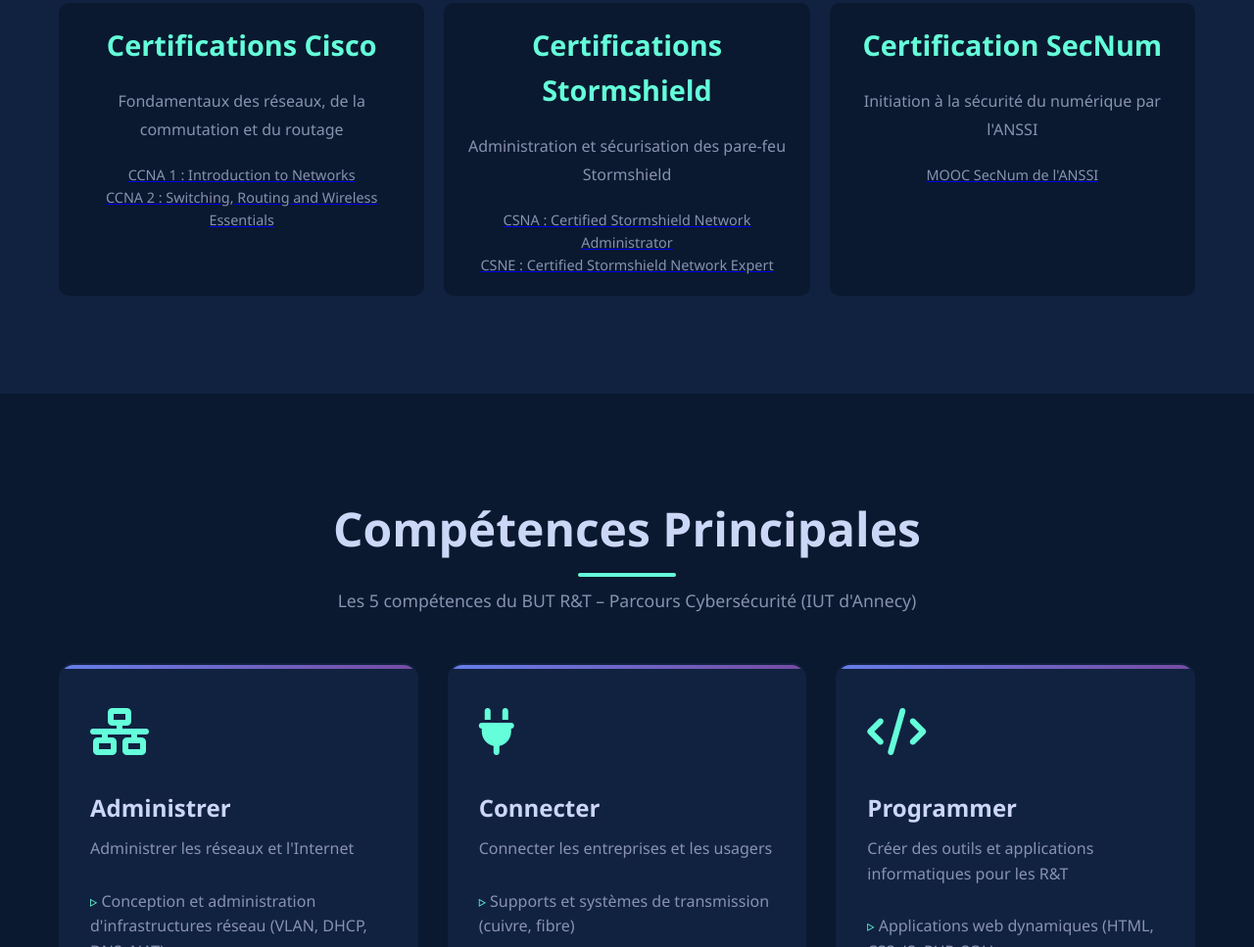
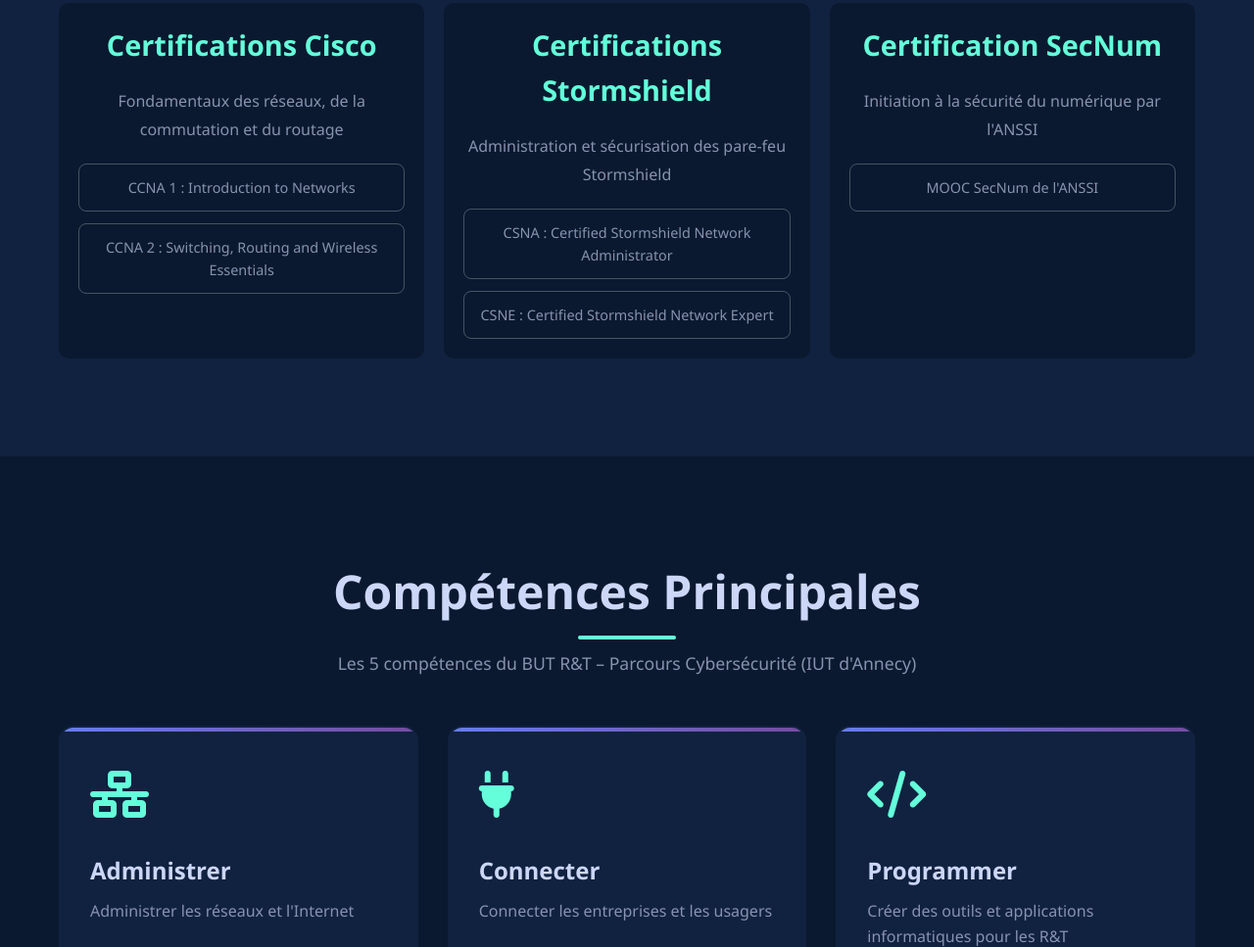
Before and after one commit to arthurfaure74/portfolio, a plain HTML site: page index.html in a window 1280 px wide. Shown: the part 1380-2347 px from the top of the page at 98% size. Drawn offline with Linux system fonts and the light colour scheme.

Commit message:
Add styles for certification categories and links

```diff
--- a/styles.css
+++ b/styles.css
@@ -874,3 +874,31 @@ body {
 [data-aos="flip-left"].aos-animate {
     transform: perspective(1000px) rotateY(0);
 }
+
+.cert-category {
+    text-decoration: none;
+}
+
+.cert-links {
+    display: flex;
+    flex-direction: column;
+    gap: 0.75rem;
+    margin-top: 1rem;
+}
+
+.cert-link {
+    display: block;
+    padding: 0.75rem 1rem;
+    border: 1px solid rgba(255, 255, 255, 0.25);
+    border-radius: 8px;
+    text-decoration: none;
+    color: inherit;
+    transition: transform 0.2s, border-color 0.2s, background 0.2s;
+}
+
+.cert-link:hover,
+.cert-link:focus-visible {
+    transform: translateY(-2px);
+    border-color: currentColor;
+    background: rgba(255, 255, 255, 0.08);
+}
```
